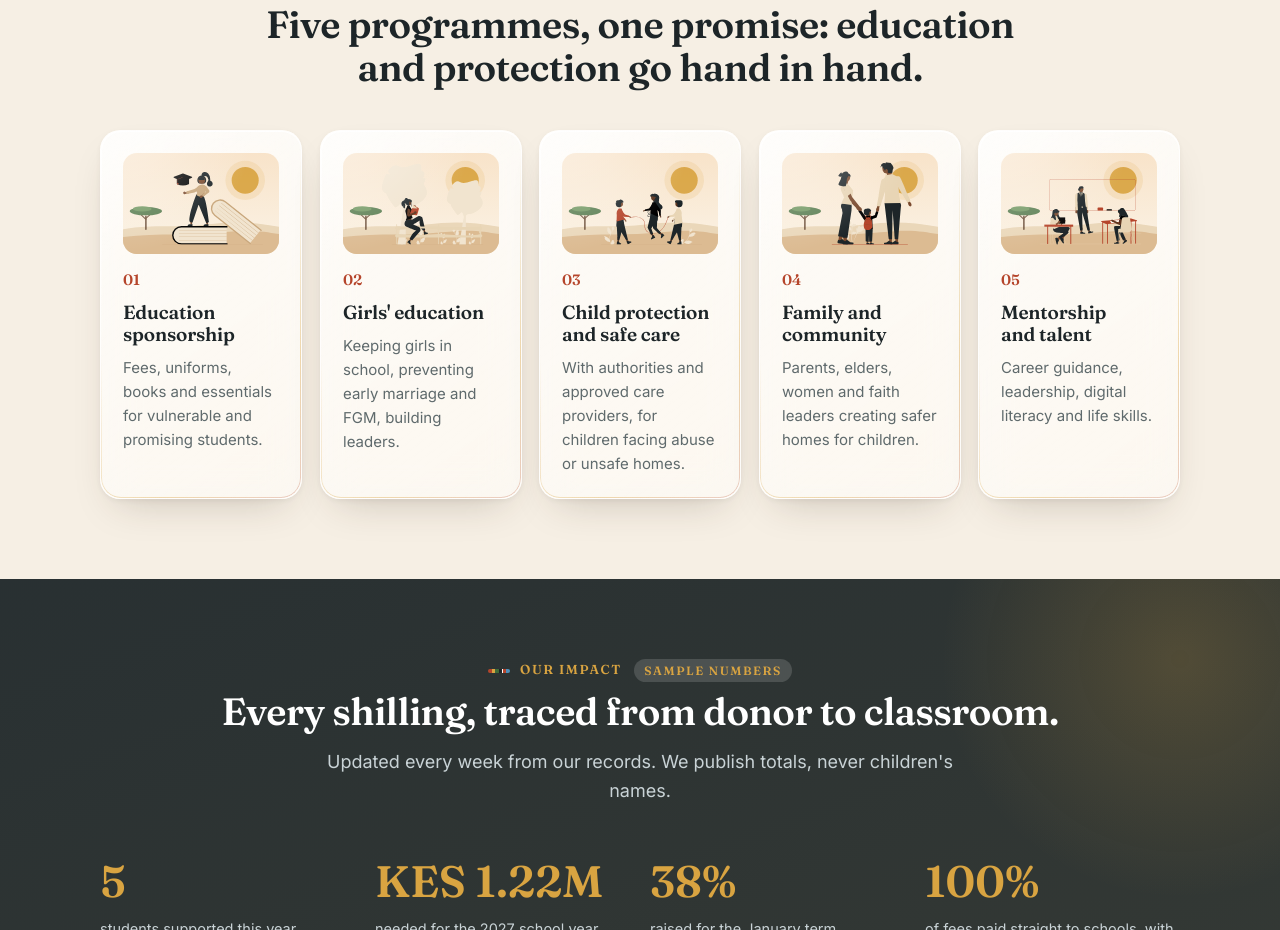
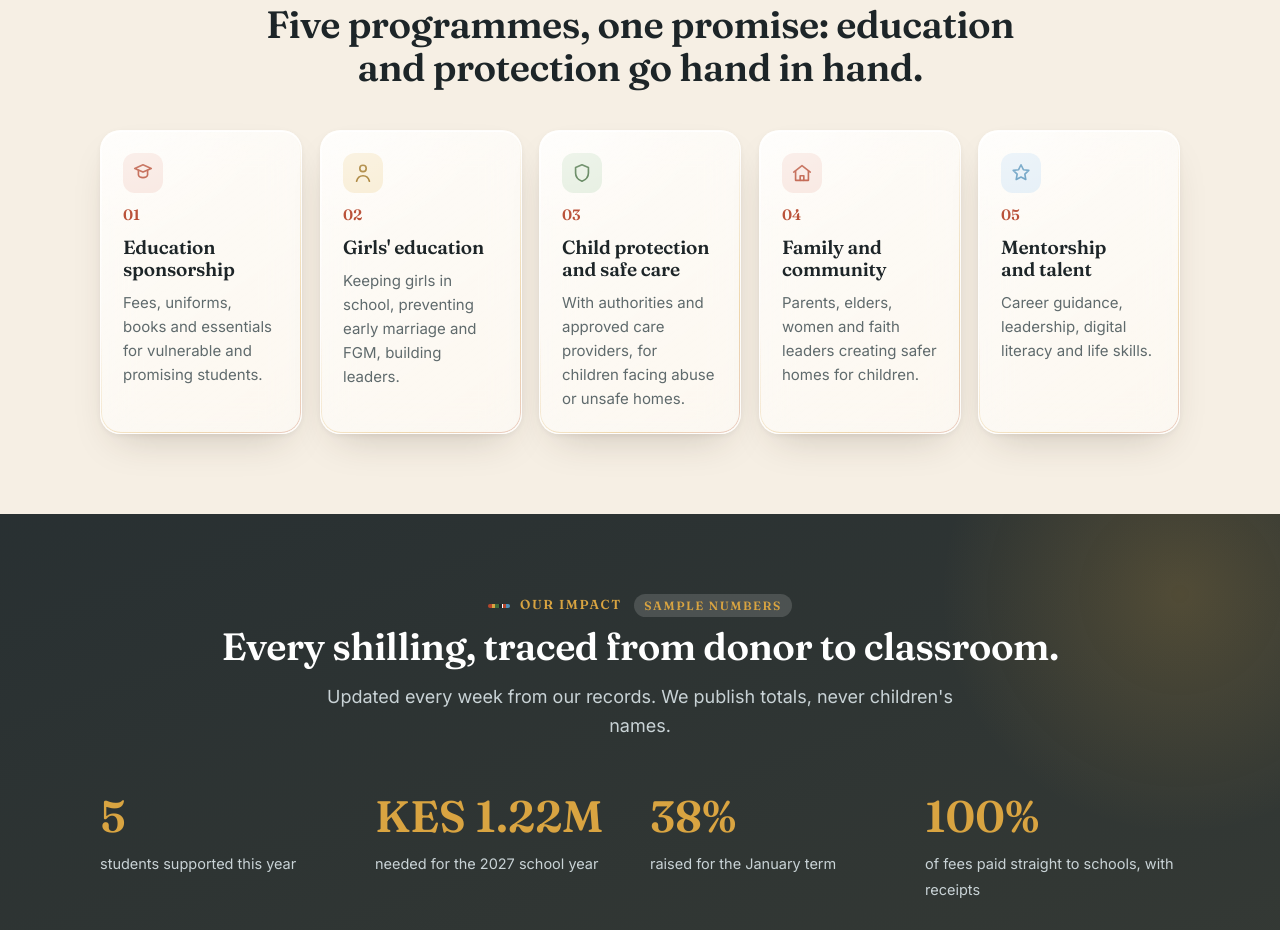
Before and after one commit to myers-studio/qpi-foundation-demos, a plain HTML site: page wireframe/index.html in a window 1280 px wide. Shown: the part 2231-3161 px from the top of the page. Drawn offline with Linux system fonts and the light colour scheme; animation ran at ten frames a second.

Commit message:
Wireframe: illustrations removed for now (Joseph: hold until we design our own); icons back on programme cards
Co-Authored-By: Claude Opus 5.5 <noreply@anthropic.com>

```diff
--- a/wireframe/index.html
+++ b/wireframe/index.html
@@ -355,7 +355,7 @@ body[data-bg="beads"] .orb{opacity:.3}
 /* ---- v5b ---- */
 .card .illus{width:100%;aspect-ratio:400/260;object-fit:cover;border-radius:14px;margin-bottom:4px;transition:transform .4s}
 .card:hover .illus{transform:scale(1.03)}
-.prog{display:grid;grid-template-columns:240px 1fr 1fr;gap:28px;align-items:center}
+.prog{display:grid;grid-template-columns:1fr 1fr;gap:28px;align-items:center}
 .prog>*{min-width:0}
 .illus-lg{width:100%;border-radius:16px;box-shadow:0 14px 30px -16px #3a2a1a55}
 .input-btn .tip{position:absolute;right:0;bottom:calc(100% + 12px);width:240px;background:#1d2528;color:#fff;font-weight:500;font-size:13px;line-height:1.45;padding:10px 12px;border-radius:12px;box-shadow:0 12px 24px #1d252840;opacity:0;transform:translateY(6px);pointer-events:none;transition:opacity .25s,transform .25s}
@@ -442,13 +442,13 @@ body[data-bg="beads"] .orb{opacity:.3}
       <div class="center-head"><p class="eyebrow">Our work</p>
       <h2 style="margin-top:8px">Five programmes, one promise: education and protection go hand in hand.</h2></div>
       <div class="cards">
-        <div class="card glass-card"><img class="illus" src="img/illus-education.svg" alt="" loading="lazy"><span class="n">01</span><h3>Education sponsorship</h3><p>Fees, uniforms, books and essentials for vulnerable and promising students.</p></div>
-        <div class="card glass-card"><img class="illus" src="img/illus-girls.svg" alt="" loading="lazy"><span class="n">02</span><h3>Girls' education</h3><p>Keeping girls in school, preventing early marriage and FGM, building leaders.</p></div>
-        <div class="card glass-card"><img class="illus" src="img/illus-protection.svg" alt="" loading="lazy"><span class="n">03</span><h3>Child protection and safe care</h3><p>With authorities and approved care providers, for children facing abuse or unsafe homes.</p></div>
-        <div class="card glass-card"><img class="illus" src="img/illus-family.svg" alt="" loading="lazy"><span class="n">04</span><h3>Family and community</h3><p>Parents, elders, women and faith leaders creating safer homes for children.</p></div>
-        <div class="card glass-card"><img class="illus" src="img/illus-mentorship.svg" alt="" loading="lazy"><span class="n">05</span><h3>Mentorship and talent</h3><p>Career guidance, leadership, digital literacy and life skills.</p></div>
+        <div class="card glass-card"><span class="ic"><svg viewBox="0 0 24 24" width="22" height="22" fill="none" stroke="currentColor" stroke-width="1.8" stroke-linecap="round" stroke-linejoin="round"><path d="M3 7l9-4 9 4-9 4-9-4z"/><path d="M7 9v5c0 1.5 2.2 3 5 3s5-1.5 5-3V9"/></svg></span><span class="n">01</span><h3>Education sponsorship</h3><p>Fees, uniforms, books and essentials for vulnerable and promising students.</p></div>
+        <div class="card glass-card"><span class="ic"><svg viewBox="0 0 24 24" width="22" height="22" fill="none" stroke="currentColor" stroke-width="1.8" stroke-linecap="round" stroke-linejoin="round"><circle cx="12" cy="7" r="3.5"/><path d="M5 21c1-4 3.5-6 7-6s6 2 7 6"/></svg></span><span class="n">02</span><h3>Girls' education</h3><p>Keeping girls in school, preventing early marriage and FGM, building leaders.</p></div>
+        <div class="card glass-card"><span class="ic"><svg viewBox="0 0 24 24" width="22" height="22" fill="none" stroke="currentColor" stroke-width="1.8" stroke-linecap="round" stroke-linejoin="round"><path d="M12 3l7 3v6c0 4.5-3 7.5-7 9-4-1.5-7-4.5-7-9V6l7-3z"/></svg></span><span class="n">03</span><h3>Child protection and safe care</h3><p>With authorities and approved care providers, for children facing abuse or unsafe homes.</p></div>
+        <div class="card glass-card"><span class="ic"><svg viewBox="0 0 24 24" width="22" height="22" fill="none" stroke="currentColor" stroke-width="1.8" stroke-linecap="round" stroke-linejoin="round"><path d="M3 11l9-7 9 7"/><path d="M5 10v10h14V10"/><path d="M10 20v-5h4v5"/></svg></span><span class="n">04</span><h3>Family and community</h3><p>Parents, elders, women and faith leaders creating safer homes for children.</p></div>
+        <div class="card glass-card"><span class="ic"><svg viewBox="0 0 24 24" width="22" height="22" fill="none" stroke="currentColor" stroke-width="1.8" stroke-linecap="round" stroke-linejoin="round"><path d="M12 3l2.6 5.4 5.9.8-4.3 4.1 1 5.8L12 16.4 6.8 19.1l1-5.8L3.5 9.2l5.9-.8z"/></svg></span><span class="n">05</span><h3>Mentorship and talent</h3><p>Career guidance, leadership, digital literacy and life skills.</p></div>
       </div>
-      <p class="note"><b>Illustrations:</b> people from unDraw (free open licence, by Katerina Limpitsouni), recoloured to the Foundation palette with warmer skin tones and set on an acacia-and-sun backdrop. No real people. To replace with the Foundation's own art later. <b>Source:</b> Cliffe's five programmes. "Safe Homes" is renamed "safe care" so it never reads as the Foundation running a children's home, which Kenyan law restricts (Children Act 2022); his own text already says "approved care providers".</p>
+      <p class="note"><b>Source:</b> Cliffe's five programmes. "Safe Homes" is renamed "safe care" so it never reads as the Foundation running a children's home, which Kenyan law restricts (Children Act 2022); his own text already says "approved care providers".</p>
     </div>
   </section>
 
@@ -543,10 +543,10 @@ body[data-bg="beads"] .orb{opacity:.3}
 <div class="page" id="p-programmes">
   <div class="pagehead"><div class="wrap"><p class="eyebrow">Our work</p><h1 style="margin-top:8px;font-size:clamp(32px,5vw,48px)">Education first, with safety and family at its side.</h1><p class="lead">Five programmes that work together, starting with education sponsorship.</p></div></div>
   <section><div class="wrap" style="display:grid;gap:22px">
-    <div class="box glass-card prog"><img class="illus-lg" src="img/illus-education.svg" alt="" loading="lazy"><div><span class="eyebrow">01 · Starting now</span><h2 style="margin-top:6px">Education sponsorship</h2><p style="color:var(--muted);margin-top:10px">We find students who are out of school or about to drop out, link them to a place in a local school, and pay what stands in the way: fees, uniforms, books and essentials. Boarding school where a child needs to be safe.</p></div><div><h3>What we track</h3><ul class="list"><li>Fees due and paid, with school receipts</li><li>Attendance each term</li><li>Progress to the next class</li></ul></div></div>
-    <div class="box glass-card prog"><img class="illus-lg" src="img/illus-girls.svg" alt="" loading="lazy"><div><span class="eyebrow">02</span><h2 style="margin-top:6px">Girls' education and empowerment</h2><p style="color:var(--muted);margin-top:10px">Keeping girls in class through the long December holiday and beyond, preventing early marriage and FGM, and building leaders through mentorship.</p></div><div><h3>Includes</h3><ul class="list"><li>Mentors and role models</li><li>Support for teenage mothers to return</li><li>Alternative rites of passage, with communities</li></ul></div></div>
-    <div class="box glass-card prog"><img class="illus-lg" src="img/illus-protection.svg" alt="" loading="lazy"><div><span class="eyebrow">03</span><h2 style="margin-top:6px">Child protection and safe care</h2><p style="color:var(--muted);margin-top:10px">With child protection authorities and approved care providers, we support children facing abuse, neglect or unsafe homes, through family-based and community care first.</p></div><div><h3>Partners</h3><ul class="list"><li>County Children's Services</li><li>Schools with boarding</li><li>Approved care providers</li></ul></div></div>
-    <div class="box glass-card prog"><img class="illus-lg" src="img/illus-family.svg" alt="" loading="lazy"><div><span class="eyebrow">04 · 05</span><h2 style="margin-top:6px">Family, community and mentorship</h2><p style="color:var(--muted);margin-top:10px">Parents, elders, women and faith leaders creating safer homes; career guidance, digital literacy and life skills for students.</p></div><div><h3>Coming later</h3><ul class="list"><li>Livelihoods for families</li><li>Recovery after drought and floods</li></ul></div></div>
+    <div class="box glass-card prog"><div><span class="eyebrow">01 · Starting now</span><h2 style="margin-top:6px">Education sponsorship</h2><p style="color:var(--muted);margin-top:10px">We find students who are out of school or about to drop out, link them to a place in a local school, and pay what stands in the way: fees, uniforms, books and essentials. Boarding school where a child needs to be safe.</p></div><div><h3>What we track</h3><ul class="list"><li>Fees due and paid, with school receipts</li><li>Attendance each term</li><li>Progress to the next class</li></ul></div></div>
+    <div class="box glass-card prog"><div><span class="eyebrow">02</span><h2 style="margin-top:6px">Girls' education and empowerment</h2><p style="color:var(--muted);margin-top:10px">Keeping girls in class through the long December holiday and beyond, preventing early marriage and FGM, and building leaders through mentorship.</p></div><div><h3>Includes</h3><ul class="list"><li>Mentors and role models</li><li>Support for teenage mothers to return</li><li>Alternative rites of passage, with communities</li></ul></div></div>
+    <div class="box glass-card prog"><div><span class="eyebrow">03</span><h2 style="margin-top:6px">Child protection and safe care</h2><p style="color:var(--muted);margin-top:10px">With child protection authorities and approved care providers, we support children facing abuse, neglect or unsafe homes, through family-based and community care first.</p></div><div><h3>Partners</h3><ul class="list"><li>County Children's Services</li><li>Schools with boarding</li><li>Approved care providers</li></ul></div></div>
+    <div class="box glass-card prog"><div><span class="eyebrow">04 · 05</span><h2 style="margin-top:6px">Family, community and mentorship</h2><p style="color:var(--muted);margin-top:10px">Parents, elders, women and faith leaders creating safer homes; career guidance, digital literacy and life skills for students.</p></div><div><h3>Coming later</h3><ul class="list"><li>Livelihoods for families</li><li>Recovery after drought and floods</li></ul></div></div>
   </div><div class="wrap"><p class="note"><b>Source:</b> the order follows Cliffe on the 13 Nov call: education first, then livelihoods, then climate. "Long December holiday" and "boarding for safety" are his words from the call. "What we track" is Joseph's tracking plan, shown publicly so funders see the rigour.</p></div></section>
 </div>
 
```
Also changed, not shown: wireframe/credits.html (+1 -1 lines), wireframe/img/illus-education.svg (deleted), wireframe/img/illus-family.svg (deleted), wireframe/img/illus-girls.svg (deleted), wireframe/img/illus-mentorship.svg (deleted), wireframe/img/illus-protection.svg (deleted).
